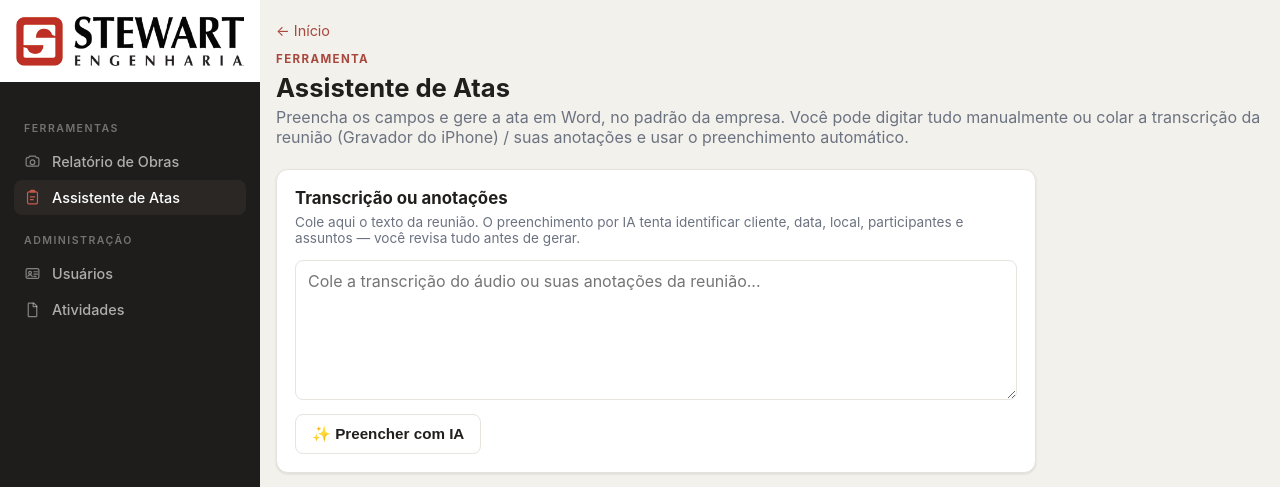
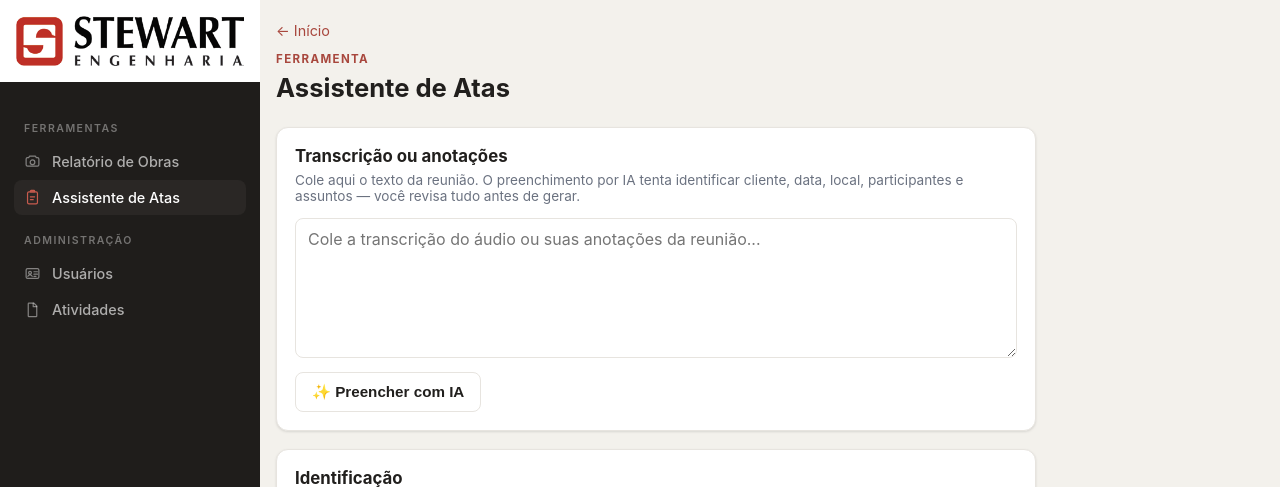
Before and after one commit to pedrogoesia/stewart, a Flask app: page /atas in a window 1280 px wide. Shown: the top 487 px of the page. Run offline with Flask 3, Linux system fonts and the light colour scheme; a user stored in the database is signed in; data comes from the database, SQL or seed files in the repository; some libraries are stand-ins or nearby versions.

Commit message:
Remove o texto introdutorio da pagina do Assistente de Atas

```diff
--- a/templates/atas.html
+++ b/templates/atas.html
@@ -7,9 +7,6 @@
   <div>
     <span class="dash-eyebrow">Ferramenta</span>
     <h1>Assistente de Atas</h1>
-    <p class="muted">Preencha os campos e gere a ata em Word, no padrão da empresa.
-      Você pode digitar tudo manualmente ou colar a transcrição da reunião
-      (Gravador do iPhone) / suas anotações e usar o preenchimento automático.</p>
   </div>
 </div>
 
```
